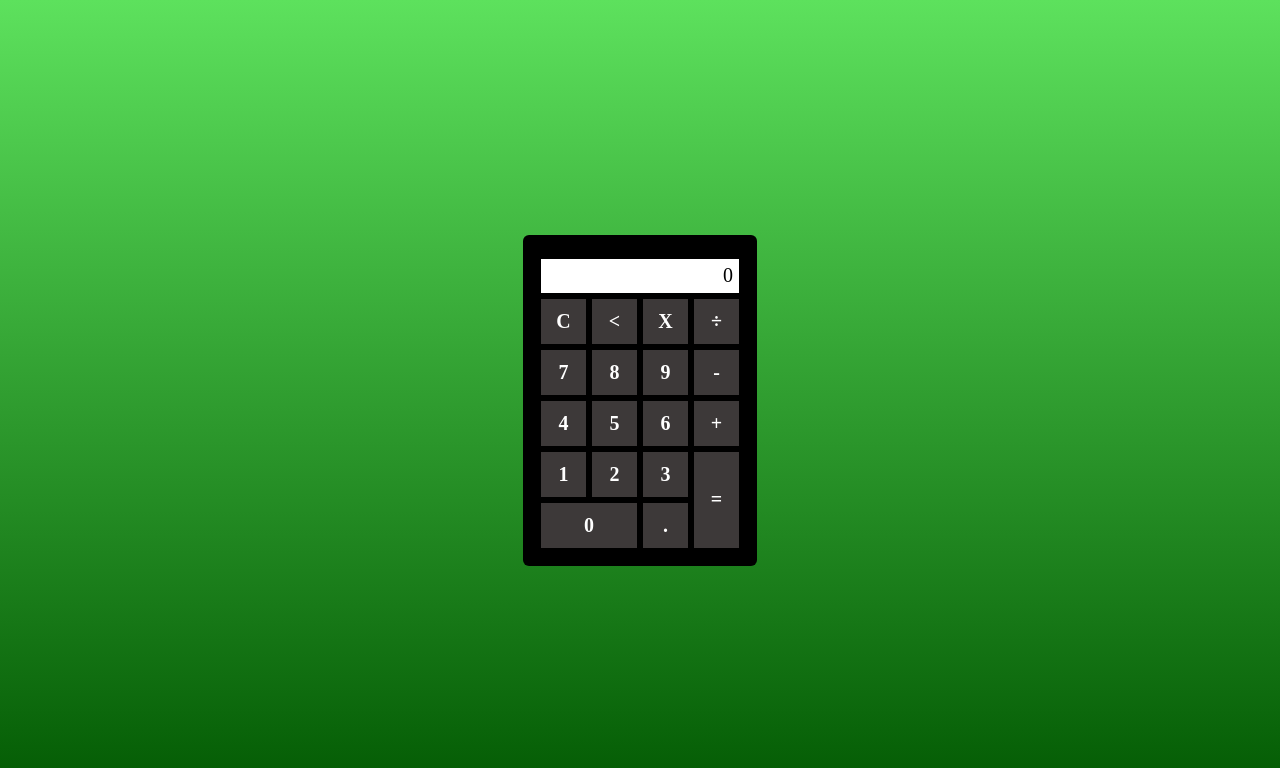
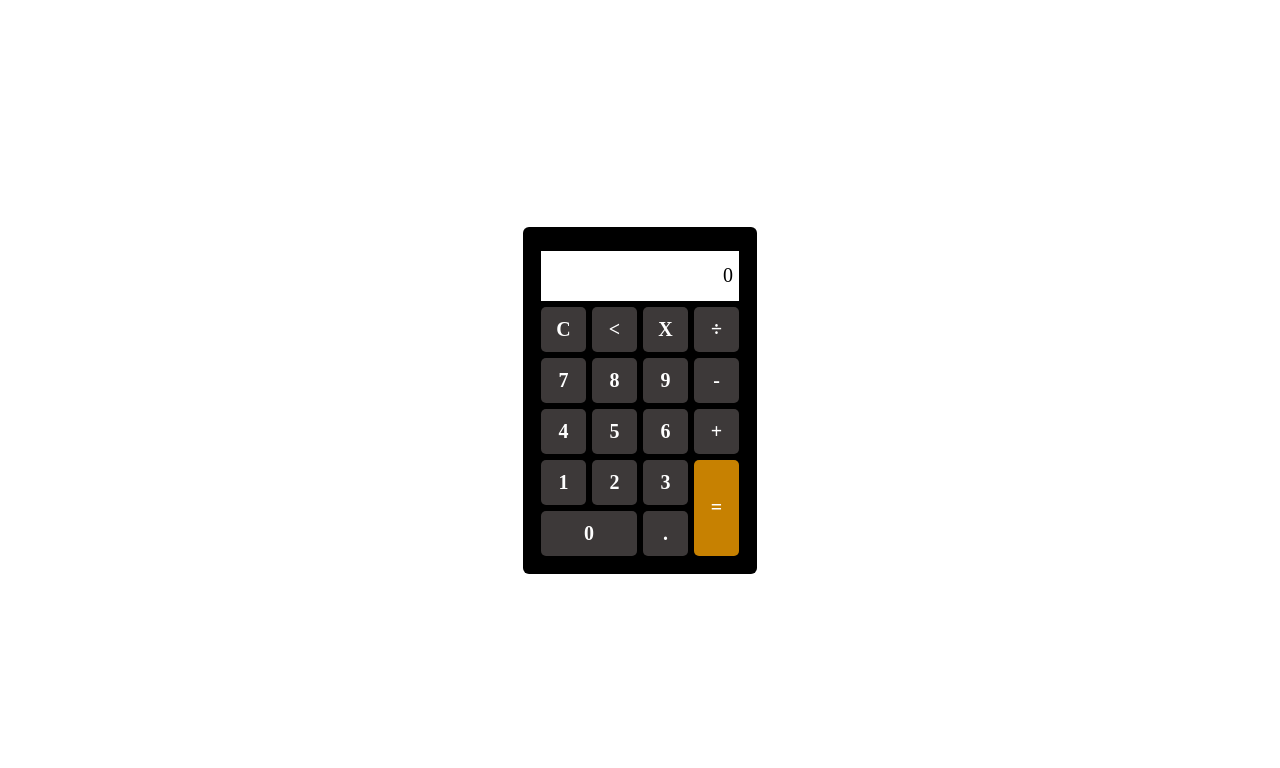
Before and after one commit to Paulo-ods/projeto-calculadora, a plain HTML site: page index.html in a window 1280 px wide. Drawn offline with Linux system fonts and the light colour scheme.

Commit message:
alteração hover

```diff
--- a/index.html
+++ b/index.html
@@ -4,6 +4,7 @@
     <meta charset="UTF-8">
     <meta name="viewport" content="width=device-width, initial-scale=1.0">
     <link rel="stylesheet" href="/projeto-calculadora/style.css">
+    <!--href="/projeto-calculadora/style.css">-->
     <title>Calculadora</title>
 </head>
 <body>
@@ -36,7 +37,7 @@
                 <td data-number="1">1</td>
                 <td data-number="2">2</td>
                 <td data-number="3">3</td>
-                <td rowspan="2" data-equal>=</td>
+                <td rowspan="2" data-equal class="equal">=</td>
             </tr>
 
             <tr>
--- a/style.css
+++ b/style.css
@@ -11,7 +11,7 @@ body {
     display: flex;
     align-items: center;
     justify-content: center;
-    background: linear-gradient(to bottom, #5de15d, #025902);
+   /* background: linear-gradient(to bottom, #5de15d, #025902);*/
 }
 
 .calculator-container {
@@ -26,7 +26,7 @@ body {
     justify-content: flex-end;
     background: #fff;
     font-size: 20px;
-    height: 34px;
+    height: 50px;
     margin: 0 6px;
     padding-right: 6px;
 }
@@ -45,9 +45,21 @@ td {
     font-size: 20px;
     cursor: pointer;
     transition: background 0.2s;
+    border-radius: 5px;
 }
 
 td:hover {
     background: rgba(255, 255, 255, 0.15);
+}
 
+td:active {
+    background: rgba(255, 255, 255, 0.15);
 }
+
+td:not(:active):focus {
+    background: #3d3939;
+}
+
+.equal {
+    background: #c78101;
+}
```
